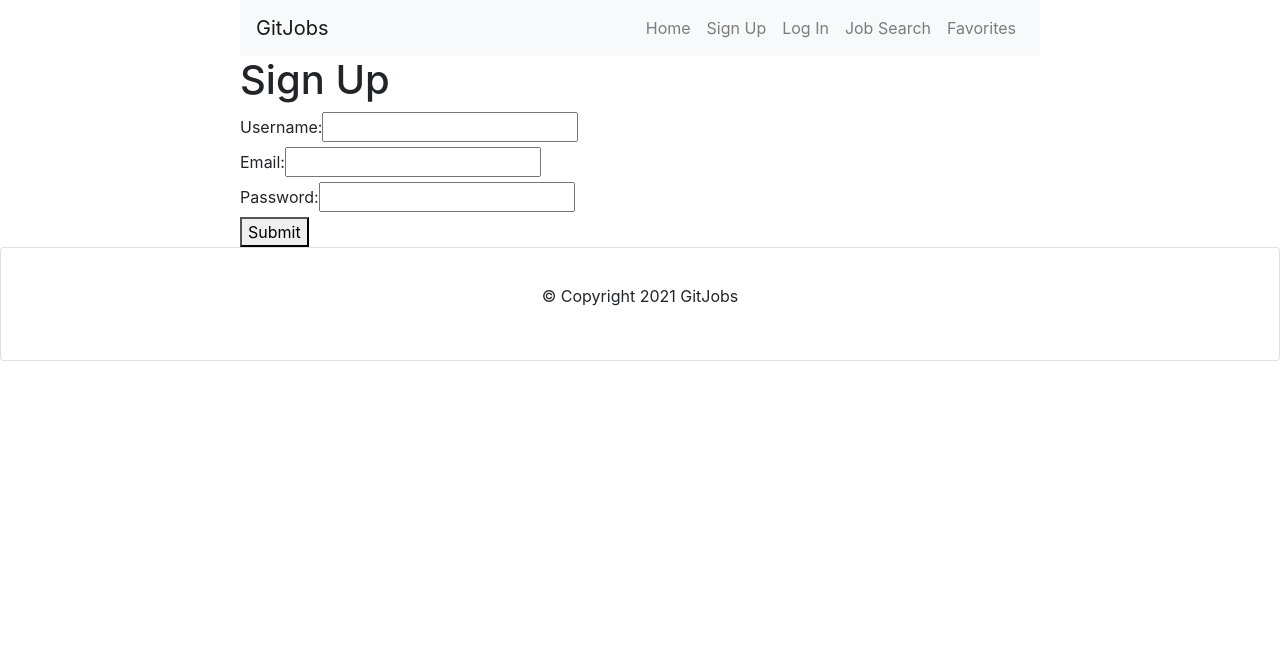
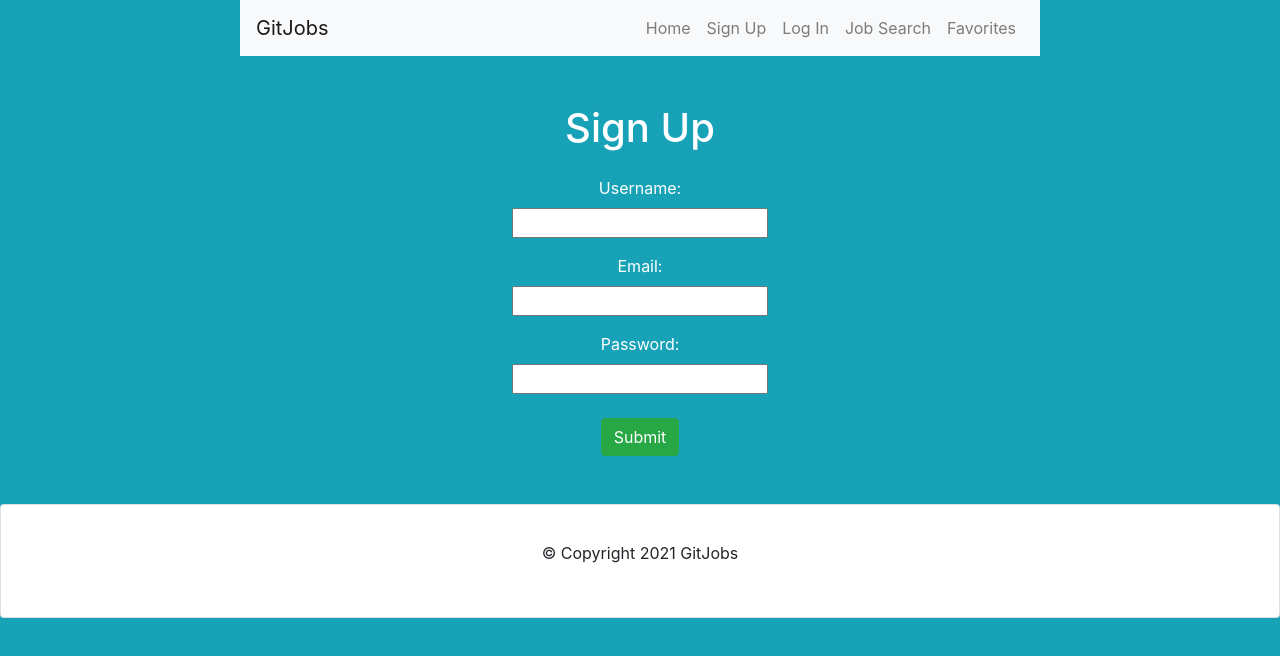
Before and after one commit to Claudialhc/git-jobs, a React (Create React App) app in the folder client/: page /signup in a window 1280 px wide. Shown: the top 656 px of the page. Built offline with nearby package versions, Linux system fonts and the light colour scheme.

Commit message:
added style to sign up, log in, and html page

```diff
--- a/client/public/index.html
+++ b/client/public/index.html
@@ -26,7 +26,7 @@
     -->
     <title>React App</title>
   </head>
-  <body>
+  <body class="bg-info">
     <noscript>You need to enable JavaScript to run this app.</noscript>
     <div id="root"></div>
     <!--
--- a/client/src/pages/LoginPage.js
+++ b/client/src/pages/LoginPage.js
@@ -25,10 +25,10 @@ function LoginPage() {
   }
 
   return (
-    <div>
+    <div className="text-center text-white p-5">
       <h1>Login</h1>
       <form onSubmit={login}>
-        <label htmlFor="email">Email:</label>
+        <div className="pt-3 pb-2" htmlFor="email">Email:</div>
         <input
           type="email"
           name="email"
@@ -38,7 +38,7 @@ function LoginPage() {
           required
         />
         <br />
-        <label htmlFor="password">Password:</label>
+        <div className="pt-3 pb-2" htmlFor="password">Password:</div>
         <input
           type="password"
           name="password"
@@ -46,14 +46,17 @@ function LoginPage() {
           value={formState.password}
           onChange={handleInputChange}
           required
+          className="input-group-lg"
         />
         <br />
-        <button type="submit" onClick={login}>
+        <div className="pt-4 pb-4">
+        <button className="btn btn-success text-white" type="submit" onClick={login}>
           Log in
         </button>
+        </div>
       </form>
-      <p>
-        Don't have an account yet? <Link to="/signup">Sign Up</Link>
+      <p className="text-dark">
+        Don't have an account yet? <Link className="text-white" to="/signup">Sign up here!</Link>
       </p>
     </div>
   );
--- a/client/src/pages/SignUpPage.js
+++ b/client/src/pages/SignUpPage.js
@@ -34,10 +34,10 @@ function SignUpPage() {
   }
 
   return (
-    <div>
+    <div className="text-center text-white p-5">
       <h1>Sign Up</h1>
       <form onSubmit={handleSignUpFormSubmit}>
-        <label htmlFor="username">Username:</label>
+        <div className="pt-3 pb-2 text-white" htmlFor="username">Username:</div>
         <input
           type="text"
           name="username"
@@ -47,7 +47,7 @@ function SignUpPage() {
           required
         />
         <br />
-        <label htmlFor="email">Email:</label>
+        <div className="pt-3 pb-2 text-white" htmlFor="email">Email:</div>
         <input
           type="email"
           name="email"
@@ -57,7 +57,7 @@ function SignUpPage() {
           required
         />
         <br />
-        <label htmlFor="password">Password:</label>
+        <div className="pt-3 pb-2 text-white" htmlFor="password">Password:</div>
         <input
           type="password"
           name="password"
@@ -67,7 +67,9 @@ function SignUpPage() {
           required
         />
         <br />
-        <button type="submit">Submit</button>
+        <div className="pt-4">
+        <button type="submit" className="btn btn-success text-white">Submit</button>
+        </div>
       </form>
     </div>
   );
```
